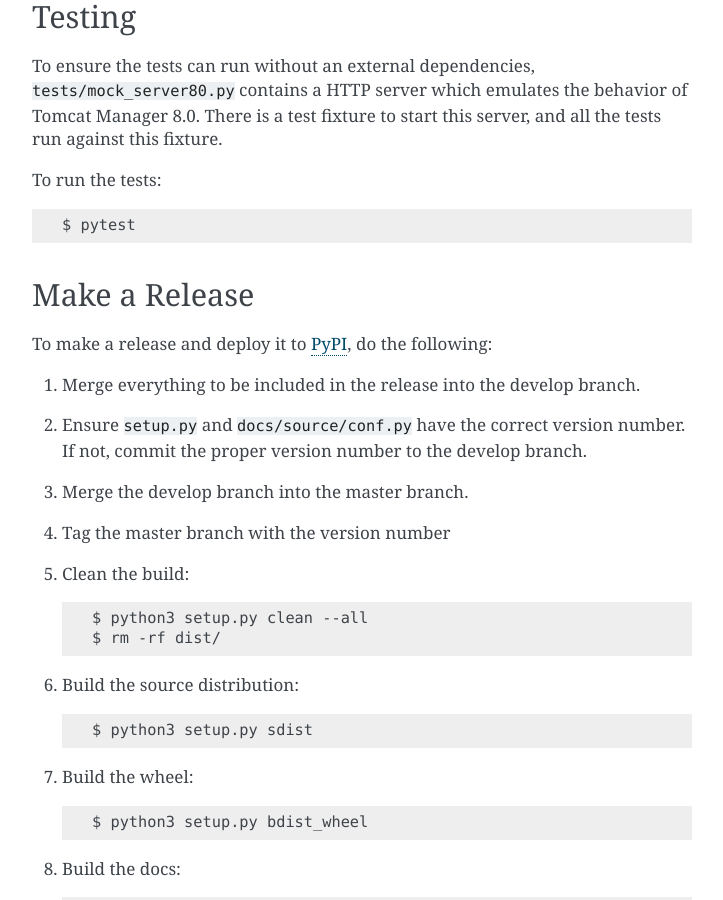
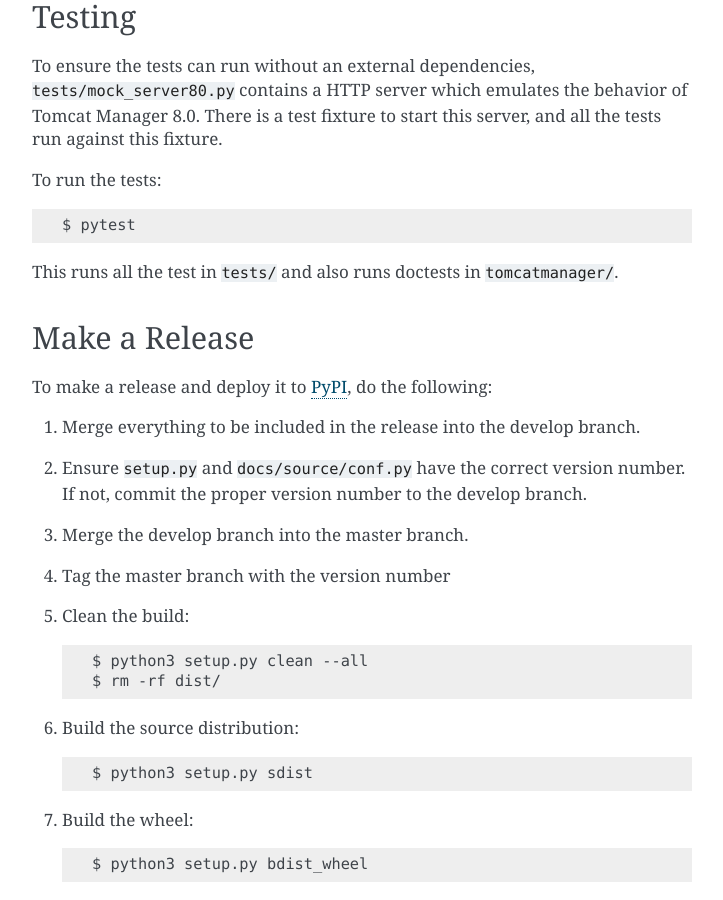
Before and after one commit to tomcatmanager/tomcatmanager, a Sphinx documentation site: the page built from docs/developer.rst, in a window 1280 px wide and 900 px high, scrolled down 1120 px. Shown: the whole window, without its empty margins (388-1111 px from the left). Built offline with Sphinx 7.4.7, drawn with Linux system fonts in a browser that asks for light colours.

Commit message:
Update developer docs re: doctests

```diff
--- a/docs/developer.rst
+++ b/docs/developer.rst
@@ -65,6 +65,8 @@ To run the tests::
 
 	$ pytest
 
+This runs all the test in ``tests/`` and also runs doctests in
+``tomcatmanager/``.
 
 Make a Release
 --------------
@@ -74,7 +76,8 @@ To make a release and deploy it to `PyPI
 
 1. Merge everything to be included in the release into the develop branch.
 
-2. Ensure ``setup.py`` and ``docs/source/conf.py`` have the correct version number. If not, commit the proper version number to the develop branch.
+2. Ensure ``setup.py`` and ``docs/source/conf.py`` have the correct version
+   number. If not, commit the proper version number to the develop branch.
 
 3. Merge the develop branch into the master branch.
 
@@ -103,4 +106,5 @@ To make a release and deploy it to `PyPI
 
     $ twine upload dist/*
 
-11. Checkout the develop branch and update the version numbers in ``setup.py`` and ``docs/source/conf.py``.
+11. Checkout the develop branch and update the version numbers in
+    ``setup.py`` and ``docs/source/conf.py``.
```
